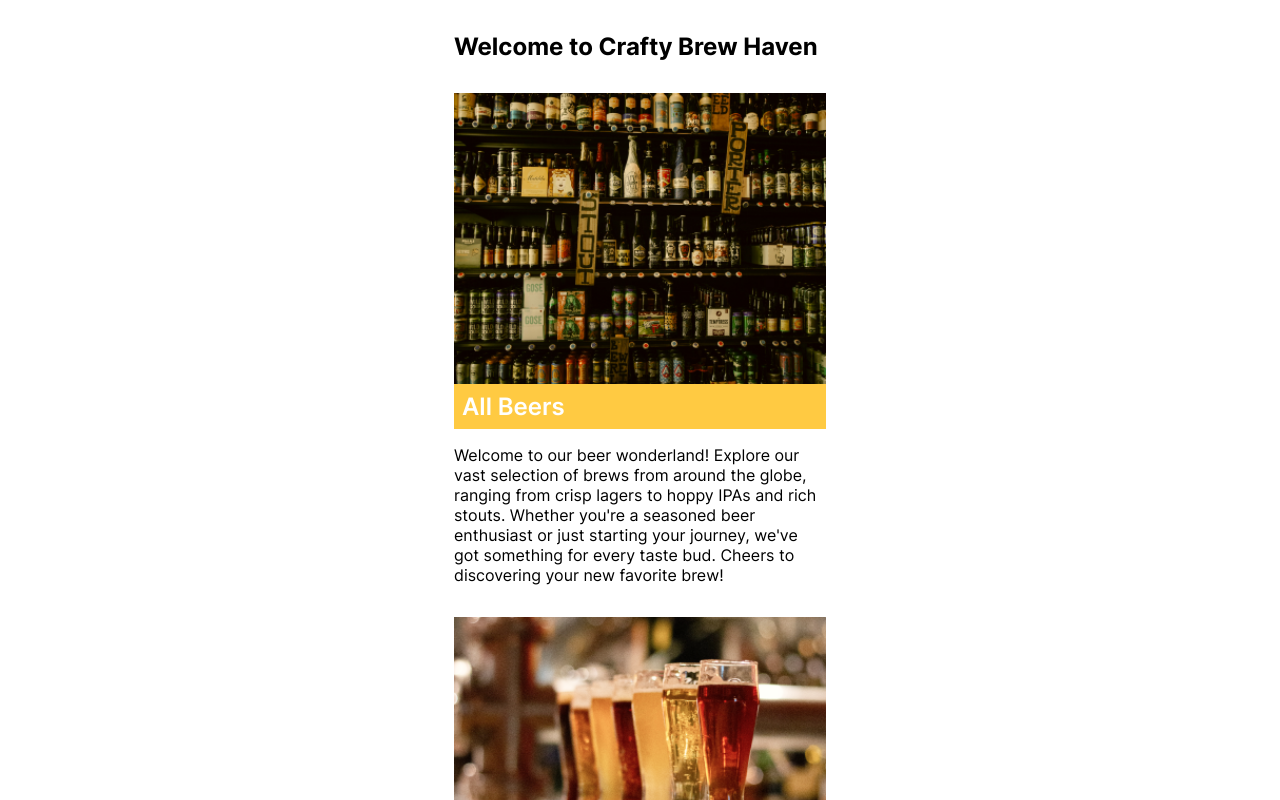
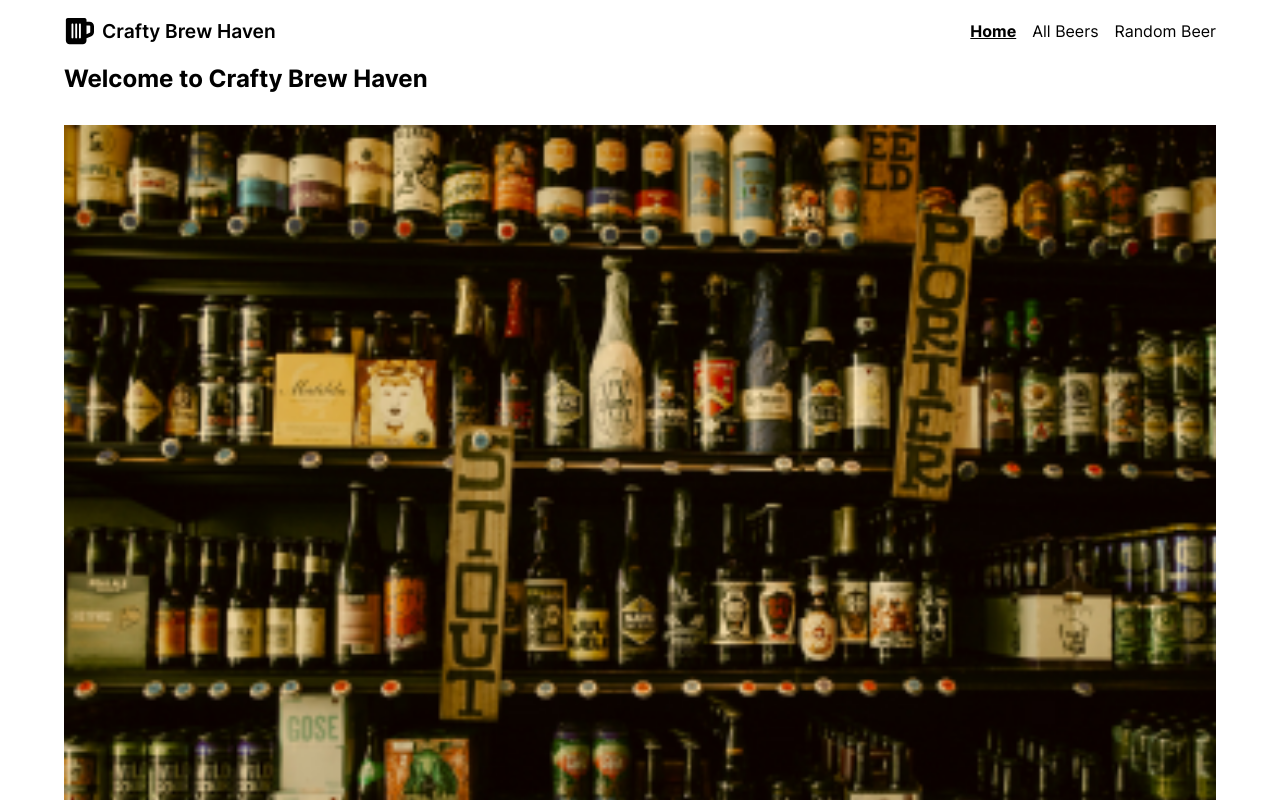
Before and after one commit to thomaserdmenger/superCode-Beer-API-React-Rooter-DOM-Project, a React (Vite) app: page / in a window 1280 px wide. Shown: the top 800 px of the page. Built offline with nearby package versions, Linux system fonts and the light colour scheme.

Commit message:
Add Header and Routing

```diff
--- a/src/App.jsx
+++ b/src/App.jsx
@@ -5,10 +5,12 @@ import AllBeers from './pages/AllBeers/AllBeers'
 import RandomBeer from './pages/RandomBeer/RandomBeer'
 import SingleBeer from './pages/SingleBeer/SingleBeer'
 import Footer from './components/Footer/Footer'
+import Header from './components/Header/Header'
 
 function App() {
   return (
     <BrowserRouter>
+      <Header />
       <Routes>
         <Route
           path='/'
--- a/src/components/Footer/Footer.css
+++ b/src/components/Footer/Footer.css
@@ -2,6 +2,4 @@ footer {
   background-color: #ffca42;
   padding: 0.4rem;
   text-align: center;
-  max-width: 500px;
-  margin-inline: auto;
 }
--- /dev/null
+++ b/src/components/Header/Header.css
@@ -0,0 +1,40 @@
+.header {
+  display: flex;
+  justify-content: space-between;
+  position: fixed;
+  top: 0;
+  left: 5%;
+  width: 90%;
+  margin-inline: auto;
+  background-color: hsla(0, 0%, 100%, 0.7);
+  padding-block: 1rem;
+}
+
+.header svg {
+  max-width: 30px;
+}
+
+.header__logo-container {
+  display: flex;
+  align-items: center;
+  gap: 0.5rem;
+  width: 100%;
+}
+
+.header__company {
+  font-weight: 600;
+  font-size: 1.2rem;
+}
+
+.header nav {
+  display: flex;
+  gap: 1rem;
+  align-items: center;
+  width: 100%;
+  justify-content: flex-end;
+}
+
+.header .active {
+  font-weight: 700;
+  text-decoration: underline;
+}
--- /dev/null
+++ b/src/components/Header/Header.jsx
@@ -0,0 +1,30 @@
+import { Link, NavLink } from 'react-router-dom'
+import './Header.css'
+
+const Header = () => {
+  return (
+    <div className='wrapper'>
+      <header className='header'>
+        <div className='header__logo-container'>
+          <svg
+            xmlns='http://www.w3.org/2000/svg'
+            viewBox='0 0 512 512'>
+            <path d='M32 64c0-17.7 14.3-32 32-32H352c17.7 0 32 14.3 32 32V96h51.2c42.4 0 76.8 34.4 76.8 76.8V274.9c0 30.4-17.9 57.9-45.6 70.2L384 381.7V416c0 35.3-28.7 64-64 64H96c-35.3 0-64-28.7-64-64V64zM384 311.6l56.4-25.1c4.6-2.1 7.6-6.6 7.6-11.7V172.8c0-7.1-5.7-12.8-12.8-12.8H384V311.6zM160 144c0-8.8-7.2-16-16-16s-16 7.2-16 16V368c0 8.8 7.2 16 16 16s16-7.2 16-16V144zm64 0c0-8.8-7.2-16-16-16s-16 7.2-16 16V368c0 8.8 7.2 16 16 16s16-7.2 16-16V144zm64 0c0-8.8-7.2-16-16-16s-16 7.2-16 16V368c0 8.8 7.2 16 16 16s16-7.2 16-16V144z' />
+          </svg>
+          <Link
+            className='header__company'
+            to='/'>
+            Crafty Brew Haven
+          </Link>
+        </div>
+        <nav>
+          <NavLink to='/'>Home</NavLink>
+          <NavLink to='/allbeers'>All Beers</NavLink>
+          <NavLink to='/randombeer'>Random Beer</NavLink>
+        </nav>
+      </header>
+    </div>
+  )
+}
+
+export default Header
--- a/src/index.css
+++ b/src/index.css
@@ -21,8 +21,6 @@ img {
 .wrapper {
   padding-inline: 5%;
   padding-block-start: 2rem;
-  max-width: 500px;
-  margin-inline: auto;
 }
 
 a {
```
